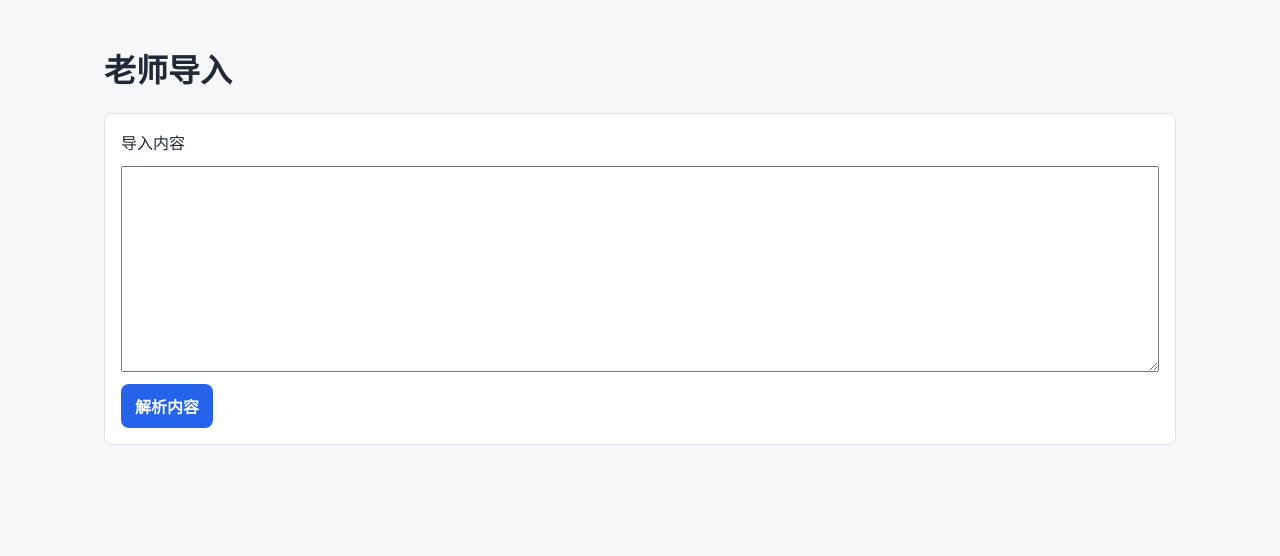
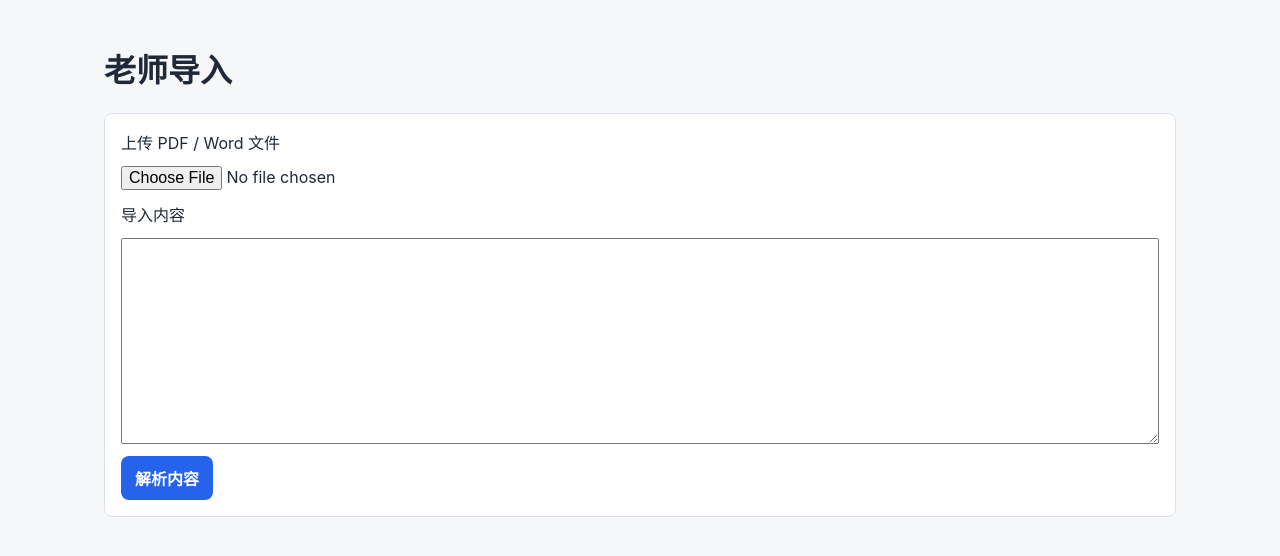
Before and after one commit to jackylijq/liq_test, a Next.js app: page /teacher/import in a window 1280 px wide. Shown: the top 556 px of the page. Built offline with nearby package versions, Linux system fonts and the light colour scheme.

Commit message:
feat: add teacher file import entry

```diff
--- a/src/app/teacher/import/actions.ts
+++ b/src/app/teacher/import/actions.ts
@@ -2,14 +2,16 @@
 
 import { redirect } from "next/navigation";
 import { enrichTermDraft } from "@/lib/enrichment/provider";
+import { parseDocxBuffer } from "@/lib/import/parse-docx";
 import { parseImportedText } from "@/lib/import/parse-text";
+import { parsePdfBuffer } from "@/lib/import/parse-pdf";
 import { prisma } from "@/lib/db";
 import type { TermDraft } from "@/lib/types";
 import { normalizeTermText } from "@/lib/terms/normalize";
 
-export async function parsePasteAction(formData: FormData) {
+export async function parseImportAction(formData: FormData) {
   const content = String(formData.get("content") ?? "");
-  const parsed = parseImportedText(content);
+  const parsed = await parseImportFormData(formData, content);
   const enriched = await Promise.all(parsed.map(enrichTermDraft));
   const targetGroup = await getDefaultGroup();
   const batch = await prisma.importBatch.create({
@@ -30,6 +32,26 @@ export async function parsePasteAction(formData: FormData) {
     },
   });
   redirect(`/teacher/import/${batch.id}/preview`);
+}
+
+async function parseImportFormData(formData: FormData, pastedContent: string): Promise<TermDraft[]> {
+  const file = formData.get("file");
+  if (file instanceof File && file.size > 0) {
+    const buffer = Buffer.from(await file.arrayBuffer());
+    const fileName = file.name.toLowerCase();
+
+    if (fileName.endsWith(".docx") || file.type.includes("wordprocessingml.document")) {
+      return parseDocxBuffer(buffer);
+    }
+
+    if (fileName.endsWith(".pdf") || file.type === "application/pdf") {
+      return parsePdfBuffer(buffer);
+    }
+
+    return parseImportedText(await file.text());
+  }
+
+  return parseImportedText(pastedContent);
 }
 
 export async function getPreviewRows(batchId: string) {
--- a/src/app/teacher/import/page.tsx
+++ b/src/app/teacher/import/page.tsx
@@ -1,10 +1,17 @@
-import { parsePasteAction } from "./actions";
+import { parseImportAction } from "./actions";
 
 export default function TeacherImportPage() {
   return (
     <main className="page">
       <h1>老师导入</h1>
-      <form action={parsePasteAction} className="panel">
+      <form action={parseImportAction} className="panel">
+        <label htmlFor="file">上传 PDF / Word 文件</label>
+        <input
+          id="file"
+          name="file"
+          type="file"
+          accept=".pdf,.docx,.txt,text/plain,application/pdf,application/vnd.openxmlformats-officedocument.wordprocessingml.document"
+        />
         <label htmlFor="content">导入内容</label>
         <textarea id="content" name="content" rows={10} />
         <button type="submit">解析内容</button>
```
Also changed, not shown: tests/fixtures/import-sample.txt (added), 1 other file (tests, documents, lock files or other folders).
